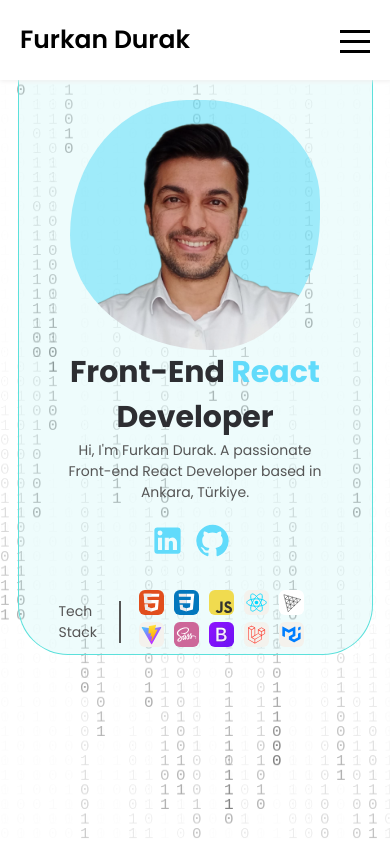
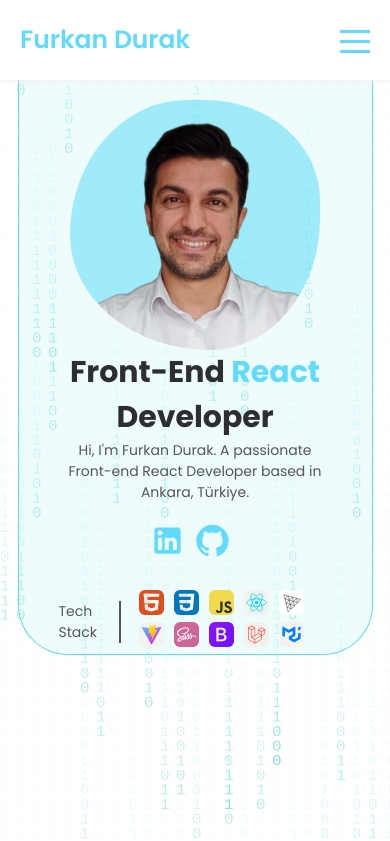
Before and after one commit to frkndrk/portfolioFD, a React (Vite) app: page / in a window 390 px wide. Shown: the top 841 px of the page. Built offline with nearby package versions, Linux system fonts and the light colour scheme; a web font is replaced by a local one.

Commit message:
last edit11

```diff
--- a/src/components/intro/Intro.jsx
+++ b/src/components/intro/Intro.jsx
@@ -42,8 +42,8 @@ const Intro = () => {
       context.fillStyle = 'rgba(255, 255, 255, 0.05)';
       context.fillRect(0, 0, canvas.width, canvas.height);
 
-      context.fillStyle = 'rgba(0, 0, 0, 0.3)';/*
-      context.fillStyle = 'rgba(0, 0, 0, 0.3)'; */
+      /* context.fillStyle = 'rgba(0, 0, 0, .5)'; */
+      context.fillStyle = 'rgba(29, 198, 192, 0.3)';
       context.font = fontSize + 'px monospace';
 
       for (let i = 0; i < rainDrops.length; i++) {
--- a/src/components/intro/intro.scss
+++ b/src/components/intro/intro.scss
@@ -50,6 +50,7 @@
             @media screen and (max-width: 905px) {
                 flex-direction: column-reverse;
                 margin-top: 20px;
+                color: rgba(10, 84, 16, 0.5)
             }
 
             .title{
--- a/src/components/navbar/navbar.scss
+++ b/src/components/navbar/navbar.scss
@@ -20,6 +20,7 @@
         margin-left: 50px;
         font-size: 25px;
         font-weight: 600;
+        color: #61DBFB;
 
         @media screen and (max-width: 600px) {
             margin-left: 30px;
@@ -48,6 +49,7 @@
                 list-style: none;
                 font-size: 17px;
                 cursor: pointer;
+                color: #61DBFB;
 
                 &:hover {
                     color: #61DBFB;
@@ -91,7 +93,7 @@
         left: 50px;
         width: 30px;
         height: 3px;
-        background: #000;
+        background: #61DBFB;
         display: block;
         -webkit-transform-origin: center;
         transform-origin: center;
@@ -108,7 +110,7 @@
         display: block;
         width: 100%;
         height: 100%;
-        background: #000;
+        background: #61DBFB;
     }
 
     label .hamburger:before {
@@ -178,7 +180,7 @@
                 a {
                     margin-bottom: 1em;
                     display: block;
-                    color: #000;
+                    color: #61DBFB;
                     text-decoration: none;
                     font-size: 1.4rem;
                 }
```
